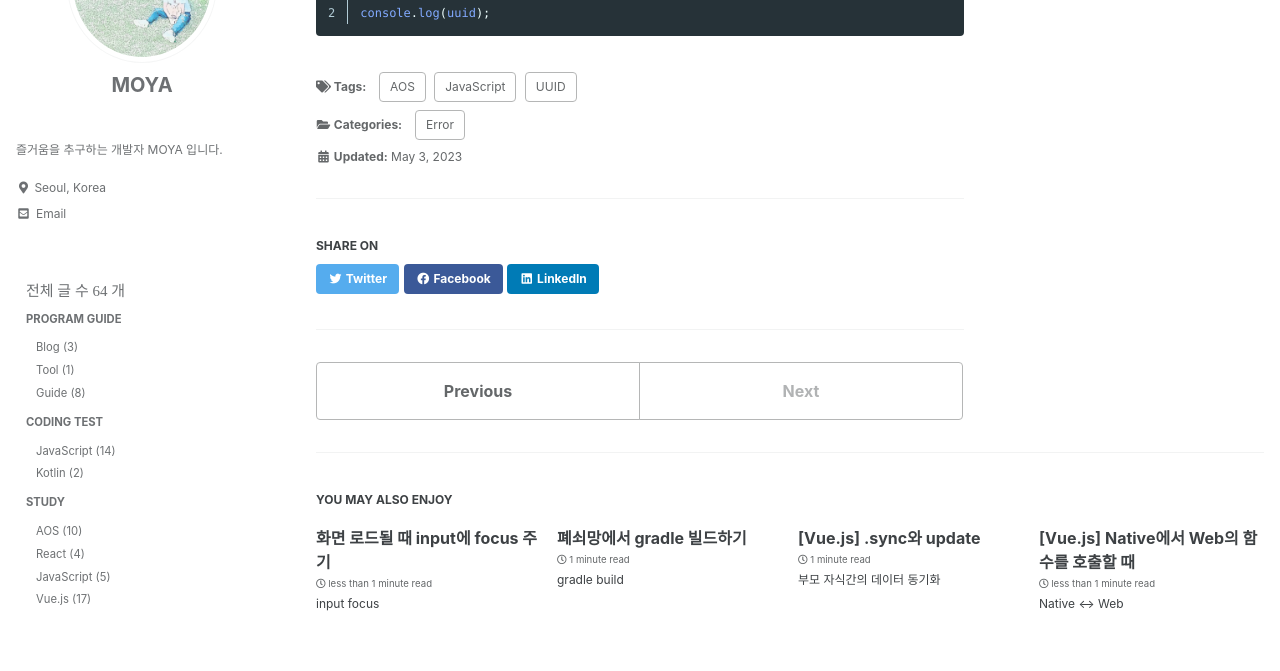
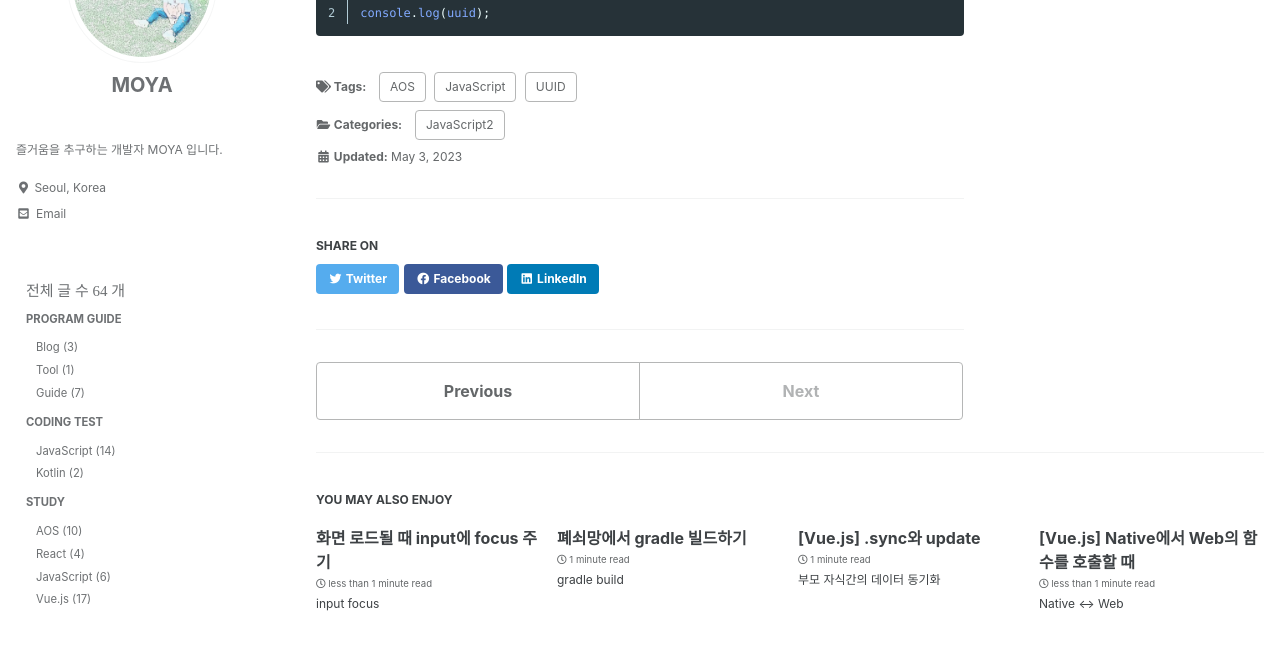
Before and after one commit to kdc7140/kdc7140.github.io, a Jekyll site: the page built from _posts/study/2023-05-03-javascript006.md, in a window 1280 px wide and 900 px high, scrolled down 682 px. Shown: the part 143-814 px from the top of the window. Built offline with Jekyll 4.4.1, drawn with Linux system fonts in a browser that asks for light colours; cached includes are drawn as plain includes; some web fonts are replaced.

Commit message:
category change

```diff
--- a/_posts/guide/2023-05-03-getUUID.md
+++ b/_posts/study/2023-05-03-javascript006.md
@@ -6,7 +6,7 @@ toc : true
 toc_sticky : true
 
 categories:
-  - Error
+  - JavaScript2
 tags:
   - AOS
   - JavaScript
```
